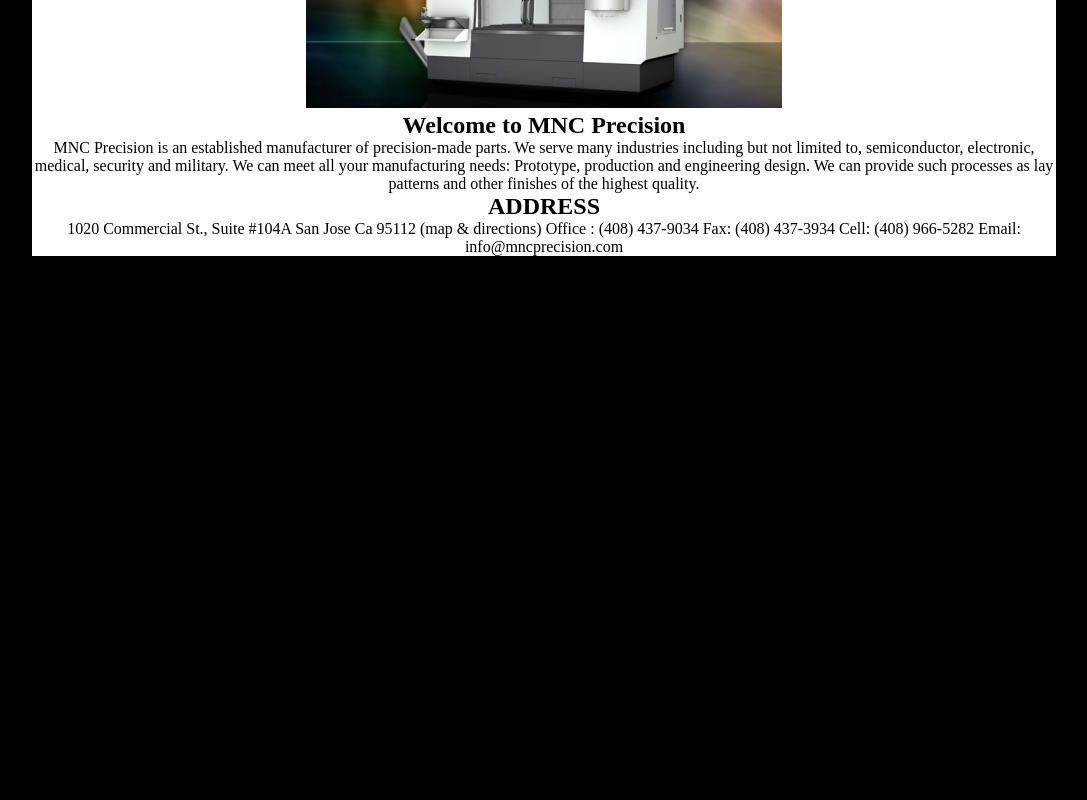
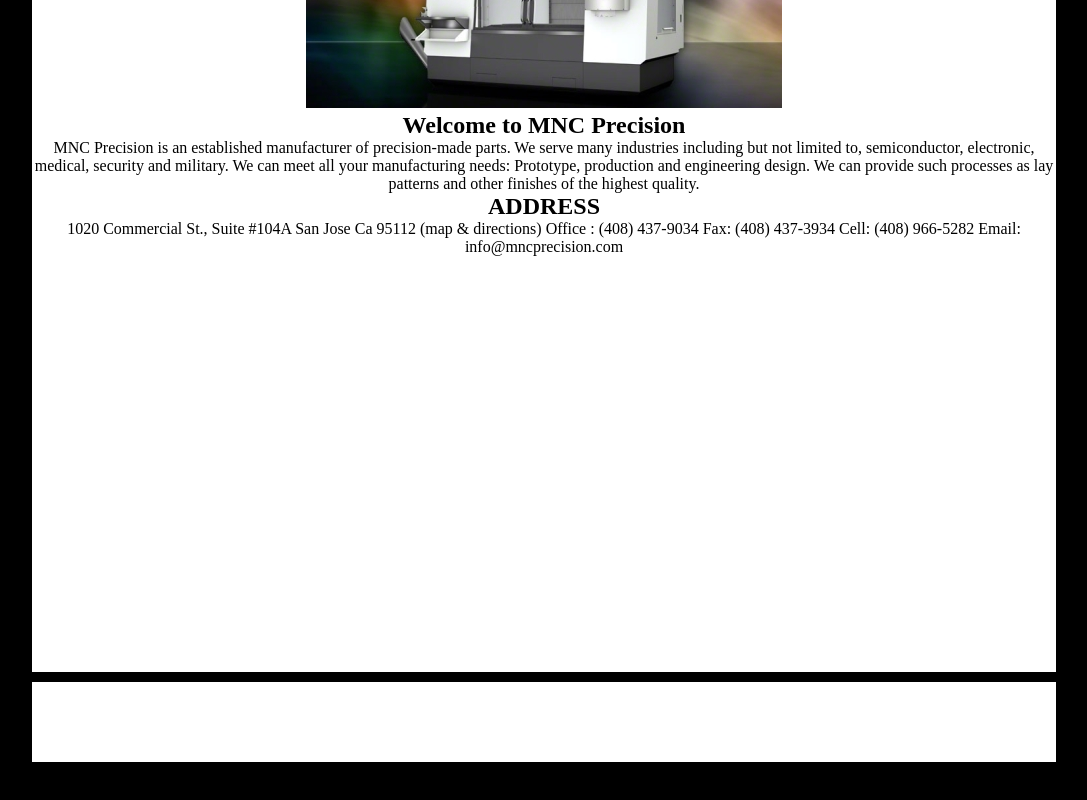
Before and after one commit to marynghiem/MNCPrecision, a React (Create React App) app: page / in a window 1280 px wide. Shown: the part 208-1008 px from the top of the page, without its empty margins (96-1183 px from the left). Built offline with nearby package versions, Linux system fonts and the light colour scheme.

Commit message:
added footer to all pages

```diff
--- a/src/App.js
+++ b/src/App.js
@@ -2,6 +2,7 @@
 import "./App.css";
 import { ContactUs } from "./components/ContactUs";
 import { Equipment } from "./components/Equipment";
+import { Footer } from "./components/Footer";
 import { Home } from "./components/Home";
 import { Navbar } from "./components/Navbar";
 import { QualityControl } from "./components/QualityControl";
@@ -18,6 +19,7 @@
         <Route path="/Services" element={<Services />} />
         <Route path="/ContactUs" element={<ContactUs />} />
       </Routes>
+      <Footer />
     </div>
   );
 }
--- a/src/components/Footer.js
+++ b/src/components/Footer.js
@@ -2,5 +2,5 @@
 import React, { useState } from "react";
 
 export const Footer = () => {
-  return;
+  return <div className="footerContainer"></div>;
 };
--- a/src/css/Footer.css
+++ b/src/css/Footer.css
@@ -0,0 +1,7 @@
+.footerContainer {
+  background-color: white;
+  margin: auto;
+  height: 10vh;
+  margin-top: 10px;
+  width: 80vw;
+}
--- a/src/css/Home.css
+++ b/src/css/Home.css
@@ -3,4 +3,5 @@
   margin: auto;
   margin-top: 79.5px;
   width: 80vw;
+  height: 100vh;
 }
```
